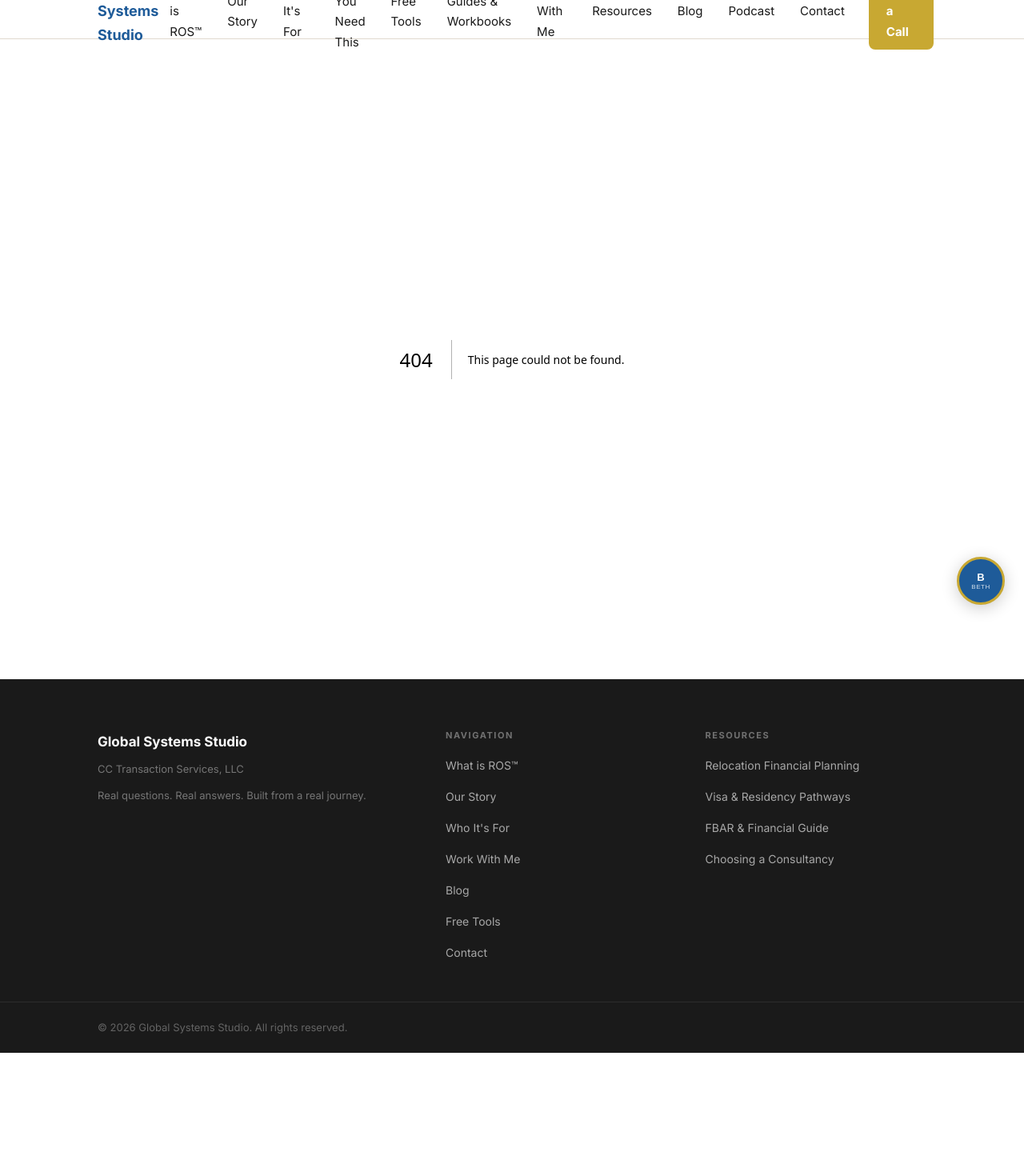
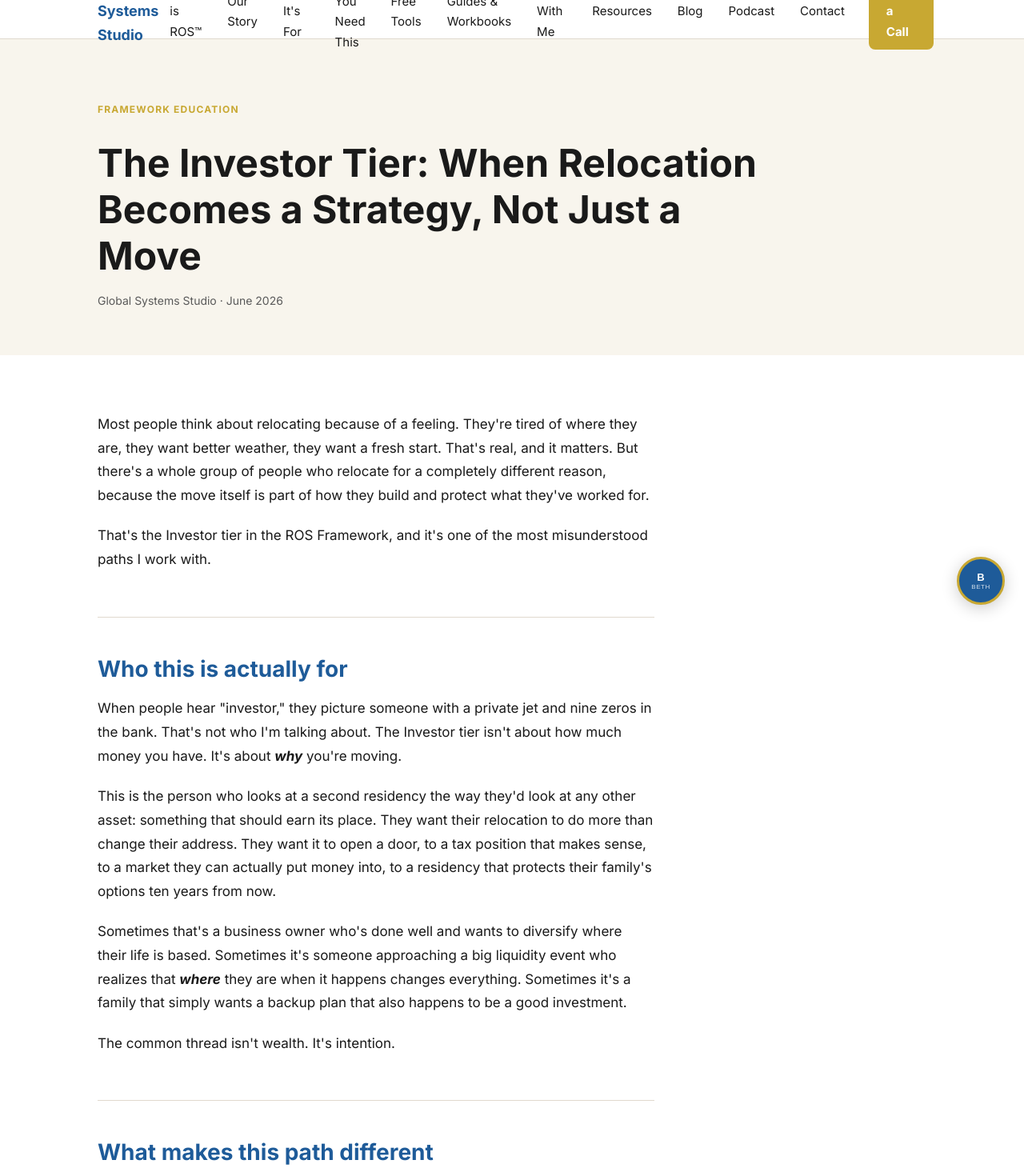
Before and after one commit to globalsystemsstudio-lang/gss-website, a Next.js app: page /blog/investor-tier-relocation-as-strategy in a window 1280 px wide. Before the commit this address had no page. Shown: the part 20-1490 px from the top of the page at 80% size. Before the commit the page ends 1336 px from the top, so only its background shows below. Built offline with nearby package versions, Linux system fonts and the light colour scheme.

Commit message:
Add blog post: The Investor Tier (from LinkedIn article Jun 24)

```diff
--- /dev/null
+++ b/app/blog/investor-tier-relocation-as-strategy/page.jsx
@@ -0,0 +1,57 @@
+export const metadata = {
+  title: "The Investor Tier: When Relocation Becomes a Strategy, Not Just a Move",
+  description: "The Investor tier is not about how much money you have. It is about why you are moving. How to think about relocation as a position, and why Panama keeps coming up.",
+  alternates: { canonical: 'https://globalsystemsstudio.com/blog/investor-tier-relocation-as-strategy/' },
+};
+
+export default function InvestorTierPage() {
+  return (
+    <>
+      <section className="article-blog-hero">
+        <div className="container">
+          <span className="article-blog-tag">Framework Education</span>
+          <h1 style={{marginTop:'12px', maxWidth:'860px'}}>The Investor Tier: When Relocation Becomes a Strategy, Not Just a Move</h1>
+          <p className="article-meta" style={{marginTop:'16px'}}>Global Systems Studio · June 2026</p>
+        </div>
+      </section>
+
+      <section className="article-page">
+        <div className="container">
+          <div className="article-layout">
+            <div className="article-body">
+
+              <p>Most people think about relocating because of a feeling. They&#39;re tired of where they are, they want better weather, they want a fresh start. That&#39;s real, and it matters. But there&#39;s a whole group of people who relocate for a completely different reason, because the move itself is part of how they build and protect what they&#39;ve worked for.</p>
+              <p>That&#39;s the Investor tier in the ROS Framework, and it&#39;s one of the most misunderstood paths I work with.</p>
+
+              <h2>Who this is actually for</h2>
+              <p>When people hear &quot;investor,&quot; they picture someone with a private jet and nine zeros in the bank. That&#39;s not who I&#39;m talking about. The Investor tier isn&#39;t about how much money you have. It&#39;s about <em>why</em> you&#39;re moving.</p>
+              <p>This is the person who looks at a second residency the way they&#39;d look at any other asset: something that should earn its place. They want their relocation to do more than change their address. They want it to open a door, to a tax position that makes sense, to a market they can actually put money into, to a residency that protects their family&#39;s options ten years from now.</p>
+              <p>Sometimes that&#39;s a business owner who&#39;s done well and wants to diversify where their life is based. Sometimes it&#39;s someone approaching a big liquidity event who realizes that <em>where</em> they are when it happens changes everything. Sometimes it&#39;s a family that simply wants a backup plan that also happens to be a good investment.</p>
+              <p>The common thread isn&#39;t wealth. It&#39;s intention.</p>
+
+              <h2>What makes this path different</h2>
+              <p>The other tiers in the framework are mostly about fit: finding the place and the structure that matches the life you want to live. The Investor tier adds a second layer on top of that: the move has to make financial sense on its own terms.</p>
+              <p>That changes the questions you ask. You&#39;re not just asking &quot;would I be happy here?&quot; You&#39;re asking what a residency-by-investment route actually requires, whether real estate in that market holds its value or just looks pretty in a brochure, how the tax treaty between your old home and your new one actually works, and what happens to all of it if your plans change in five years.</p>
+              <p>These are not questions you answer with a weekend of Googling. This is where people get into trouble. They fall in love with a country, put money into a program, and only afterward find out the structure didn&#39;t do what they assumed it would.</p>
+
+              <h2>Why Panama keeps coming up</h2>
+              <p>I&#39;ll be honest, this article is partly inspired by a conversation I&#39;ve been having this week. Panama is one of those places that shows up again and again for people on the Investor path, and for good reason. It has long-standing residency routes built around investment, a territorial tax approach that rewards how a lot of global earners actually structure their income, and a real estate and business environment that&#39;s genuinely open to foreigners rather than just tolerating them.</p>
+              <p>But, and this is the whole point of the tier, none of that is automatic. The difference between Panama being a smart move and an expensive mistake usually comes down to the people advising you on the residency, the legal setup, the tax position, and the property itself. The country is the easy part. The execution is where it&#39;s won or lost.</p>
+              <p>For a closer look at the country itself, see our <a href="/blog/panama-relocation-guide/">Panama relocation guide</a>.</p>
+
+              <h2>The mindset shift</h2>
+              <p>If there&#39;s one thing I&#39;d want someone on this path to take away, it&#39;s this: stop thinking of relocation as a destination and start thinking of it as a position. A position is something you take deliberately, with a reason, knowing what it gives you and what it costs you. You can hold it, adjust it, or exit it.</p>
+              <p>That framing changes everything. It turns &quot;I want to move somewhere nicer&quot; into &quot;I want to be standing in the right place when the next decade unfolds.&quot; And once you&#39;re thinking that way, the right team and the right structure stop being optional extras. They become the entire game.</p>
+              <p>The Investor tier isn&#39;t about having the most money in the room. It&#39;s about being the most intentional person in the room. That&#39;s a thing anyone can choose to be.</p>
+
+              <p><em>This is part of an ongoing series breaking down the six tiers of the ROS Framework.</em></p>
+              <p><strong>Check your Relocation Readiness.</strong> It&#39;s free, and it takes less time than the last Facebook thread you scrolled: <a href="https://globalsystemsstudio.com/tools/">globalsystemsstudio.com/tools</a></p>
+              <p><em>Disclaimer: I am not an international tax advisor or an international attorney. Always consult a licensed professional who specializes in your destination country before making any financial or legal decisions.</em></p>
+
+            </div>
+          </div>
+        </div>
+      </section>
+    </>
+  );
+}
```
